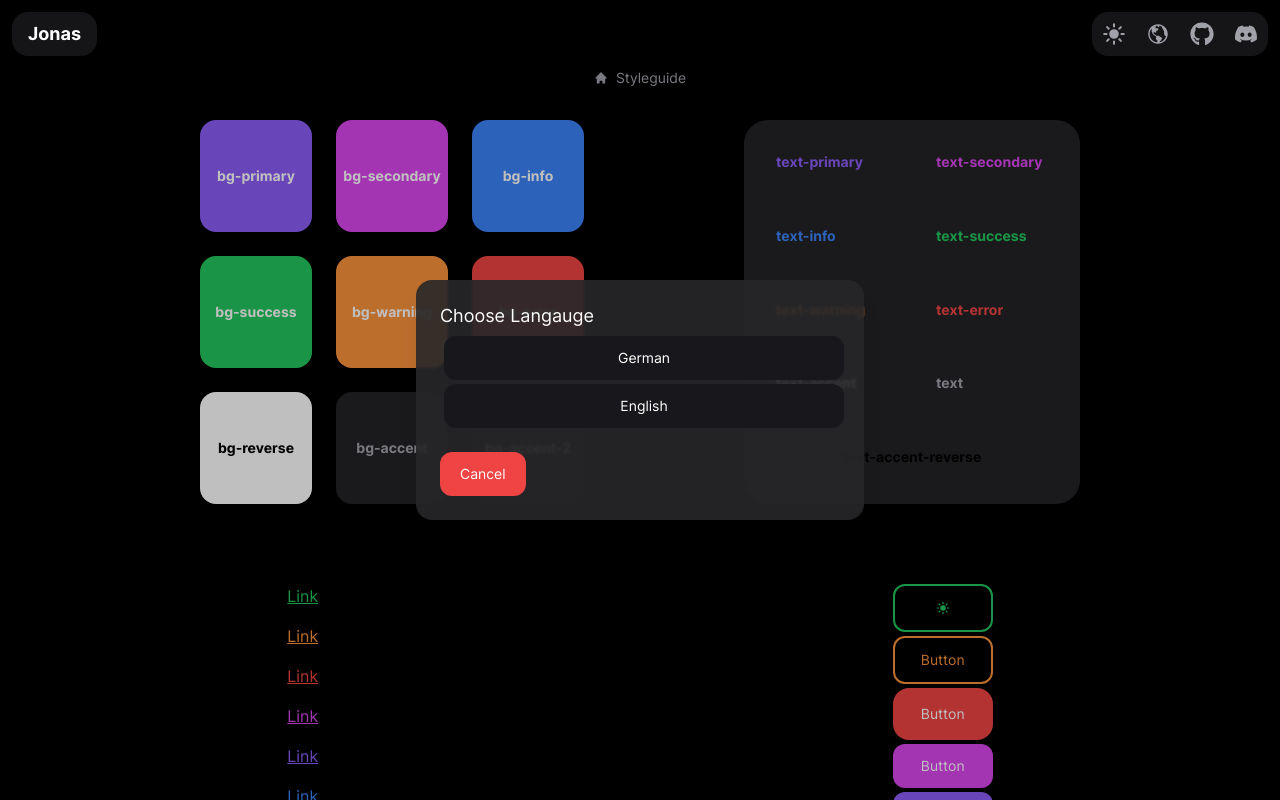
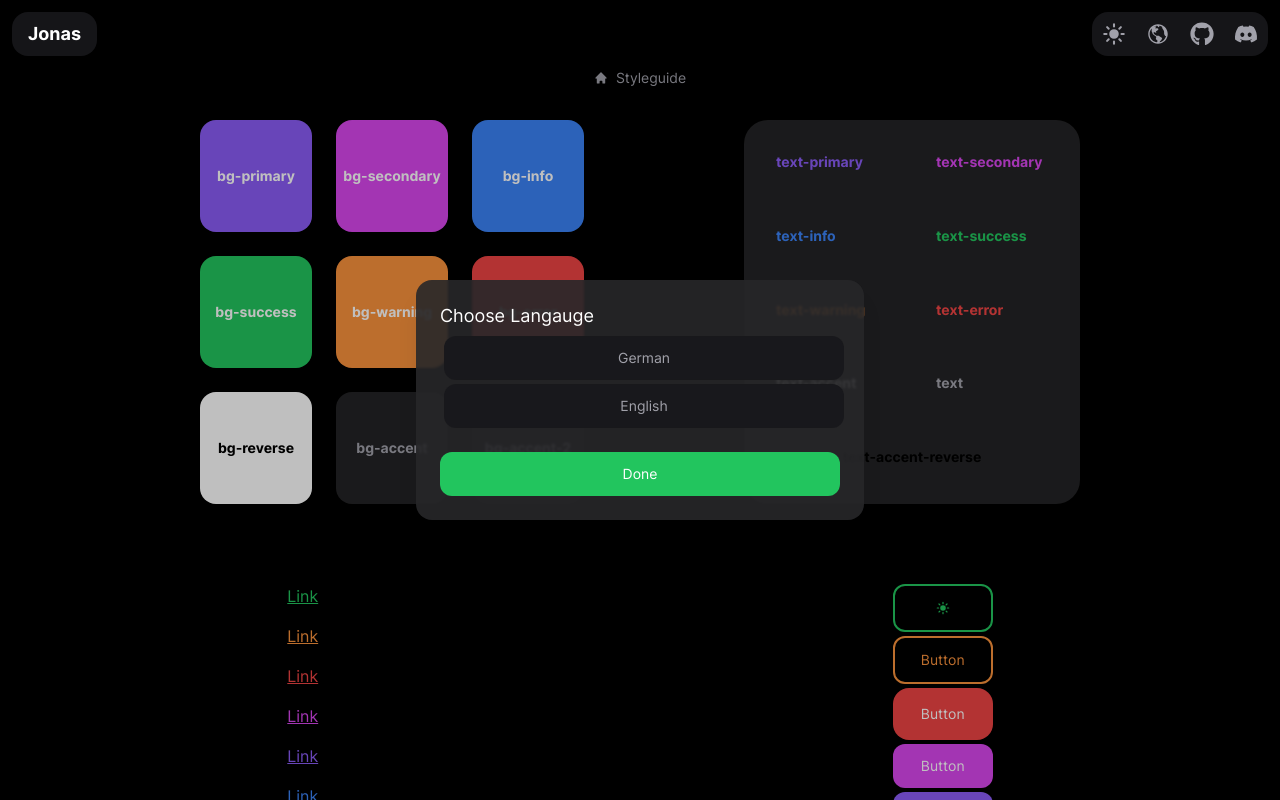
Before and after one commit to jonas-be/my-portfolio, a Next.js app: page /styleguide in a window 1280 px wide. Both pictures are taken after a click on the button 1158 px from the left and 34 px from the top of the page. Shown: the top 800 px of the page. Built offline with nearby package versions, Linux system fonts and the light colour scheme.

Commit message:
Change "cancel" button to "done" button in LanguageToggle

```diff
--- a/public/content/components/skeleton/de.json
+++ b/public/content/components/skeleton/de.json
@@ -22,7 +22,7 @@
             "name": "Englisch"
           }
         ],
-        "cancel": "Abbrechen"
+        "done": "Fertig"
       }
     }
   },
--- a/public/content/components/skeleton/en.json
+++ b/public/content/components/skeleton/en.json
@@ -22,7 +22,7 @@
             "name": "English"
           }
         ],
-        "cancel": "Cancel"
+        "done": "Done"
       }
     }
   },
--- a/src/components/nav/LanguageToggle.tsx
+++ b/src/components/nav/LanguageToggle.tsx
@@ -1,24 +1,10 @@
-// <button
-//     onClick={toggleDarkMode}
-//     className="btn p-2.5 flex justify-center items-center"
-//     title={darkModeIcon ? darkModeToggleLight : darkModeToggleDark}
-// >
-//     <IoMdGlobe className="text-2xl text"/>
-// </button>
-
 import {IoMdGlobe} from "react-icons/io";
 
 import {Dialog, Transition} from '@headlessui/react'
 import React, {Fragment, useState} from 'react'
 import {NextRouter} from "next/router";
-//
-// const languages = [
-//     {id: "de", name: 'German'},
-//     {id: "en", name: 'English'},
-//     {id: "fr", name: 'France'},
-// ]
 
-export default function LanguageToggle({openLabel, title, languages, cancel, router}: LanguageToggleProps) {
+export default function LanguageToggle({openLabel, title, languages, done, router}: LanguageToggleProps) {
     let [isOpen, setIsOpen] = useState(false)
 
     function changeLocale(lang: string) {
@@ -79,14 +65,14 @@ export default function LanguageToggle({openLabel, title, languages, cancel, rou
                                     <div className="mt-2">
                                         {languages.map(lang =>
                                             <button key={lang.id} onClick={() => changeLocale(lang.id)}
-                                                    className="btn bg-accent-2 w-full m-1">
+                                                    className="btn bg-accent-2 w-full m-1 text">
                                                 {lang.name}</button>
                                         )}
                                     </div>
 
                                     <div className="mt-6">
-                                        <button type="button" className="btn bg-error" onClick={closeModal}>
-                                            {cancel}
+                                        <button type="button" className="btn bg-success w-full" onClick={closeModal}>
+                                            {done}
                                         </button>
                                     </div>
                                 </Dialog.Panel>
@@ -103,6 +89,6 @@ export type LanguageToggleProps = {
     openLabel: string
     title: string
     languages: { id: string, name: string }[]
-    cancel: string
+    done: string
     router: NextRouter
 }
--- a/src/components/nav/Options.tsx
+++ b/src/components/nav/Options.tsx
@@ -38,7 +38,7 @@ function Options({labels, languageToggle, router}: OptionProps) {
                     <LanguageToggle openLabel={languageToggle.openLabel}
                                     title={languageToggle.title}
                                     languages={languageToggle.languages}
-                                    cancel={languageToggle.cancel}
+                                    done={languageToggle.done}
                                     router={router}/>
 
                     <OptionLinkButton link="https://github.com/jonas-be" label={labels.githubLink}
```
